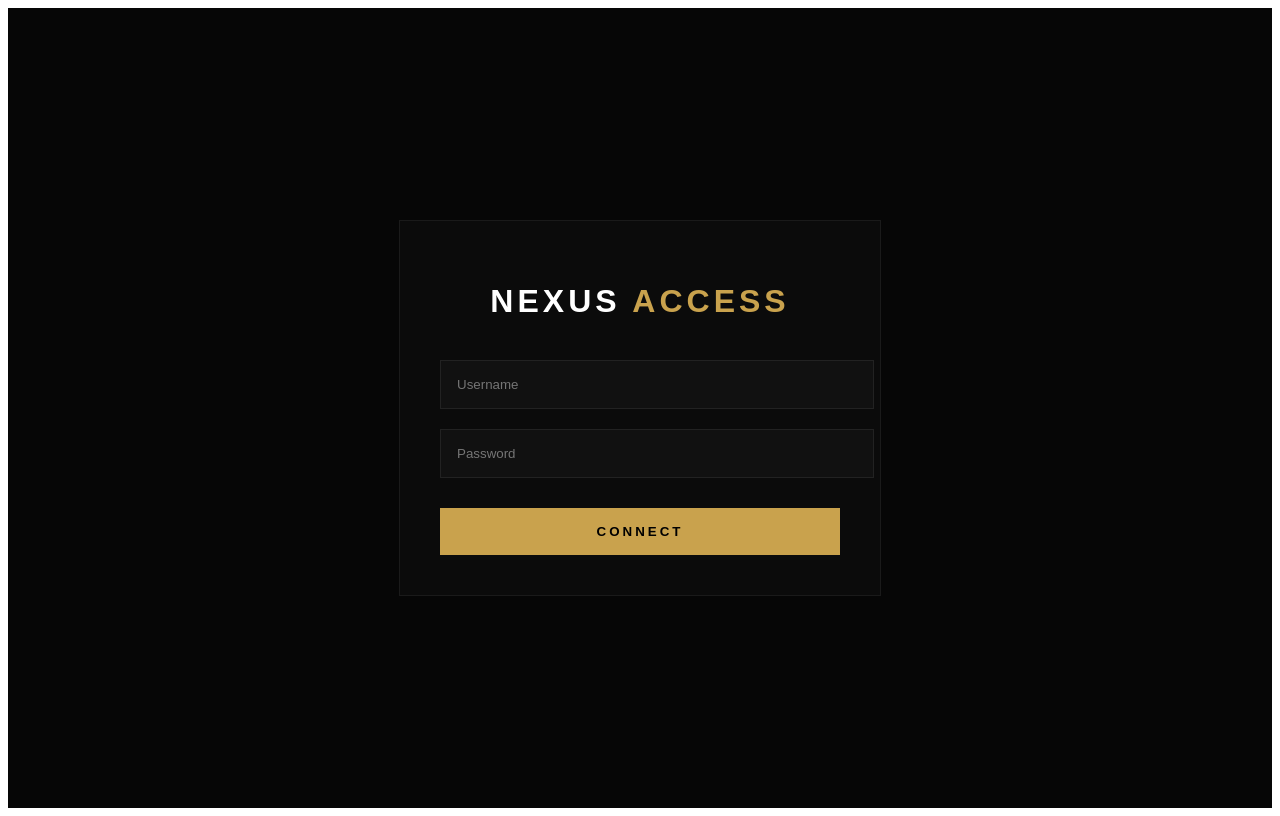
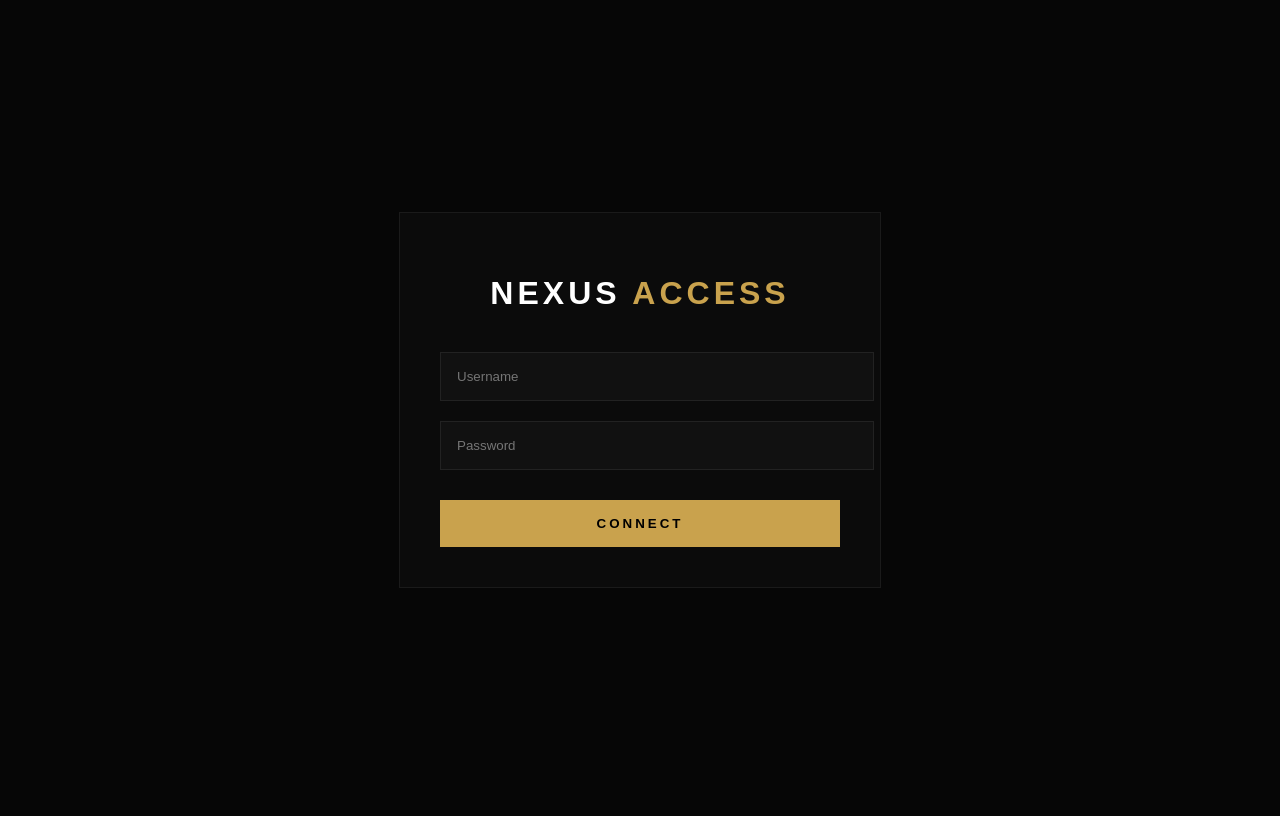
Before and after one commit to Mudaszr/nexusalias, a Next.js app: page /login in a window 1280 px wide. Built offline with nearby package versions, Linux system fonts and the light colour scheme.

Commit message:
Update layout.js

```diff
--- a/app/layout.js
+++ b/app/layout.js
@@ -5,7 +5,16 @@ export const metadata = {
 export default function RootLayout({ children }) {
   return (
     <html lang="en">
-      <body>{children}</body>
+      <body
+        style={{
+          margin: 0,
+          padding: 0,
+          background: "#060606",
+          overflow: "hidden"
+        }}
+      >
+        {children}
+      </body>
     </html>
   )
 }
```
